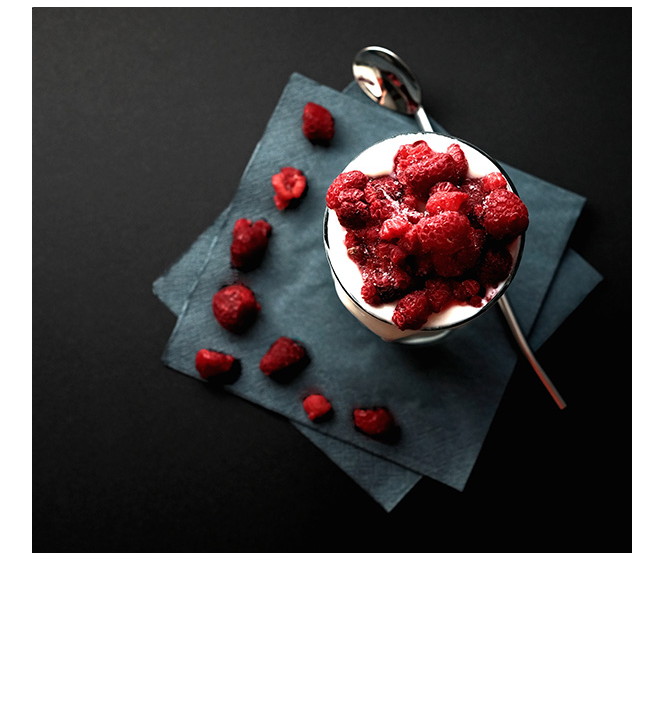
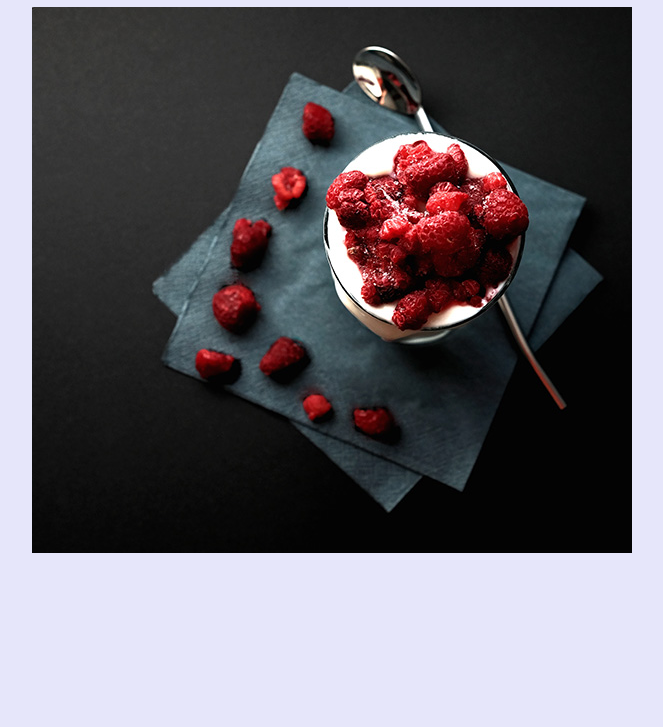
Before and after one commit to yaron86/noobie, a plain HTML site: page index.html in a window 1280 px wide. Shown: the part 73-800 px from the top of the page, without its empty margins (308-971 px from the left). Drawn offline with Linux system fonts and the light colour scheme.

Commit message:
make the bg lavender

```diff
--- a/style.css
+++ b/style.css
@@ -1,3 +1,5 @@
+
+body{background: lavender;}
 
 h1.noob-project{text-align: center;}
 img.pi{margin: 0 auto; display: block;}
```
